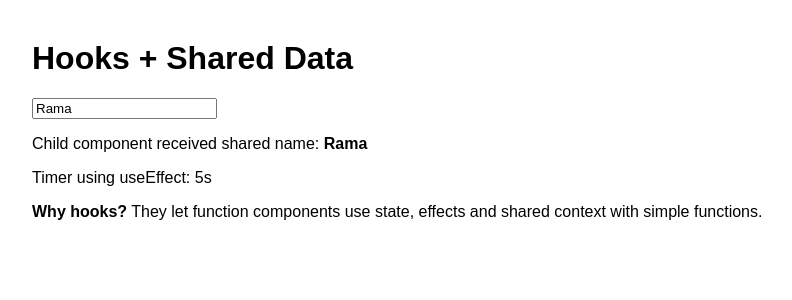
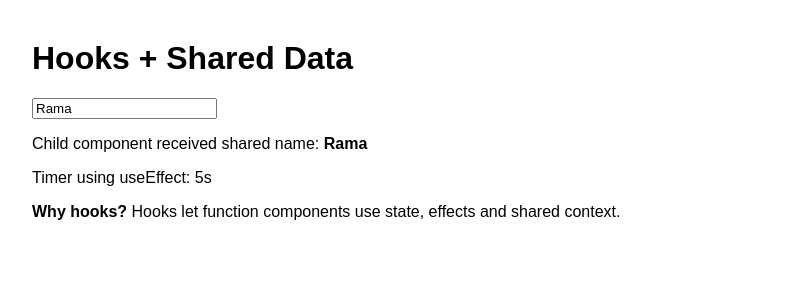
Before and after one commit to shiva31rama-cell/FSD2-LAB-SYLLABUS, a React (Vite) app in the folder 09-react-hooks-sharing-data/: page / in a window 1280 px wide. Shown: the top 300 px of the page, without its empty margins (208-1000 px from the left). Built offline with nearby package versions, Linux system fonts and the light colour scheme.

Commit message:
style: format Experiment 09 React source

```diff
--- a/09-react-hooks-sharing-data/src/main.jsx
+++ b/09-react-hooks-sharing-data/src/main.jsx
@@ -1,26 +1,99 @@
-import React, { createContext, useContext, useEffect, useState } from 'react';
+import React, {
+  createContext,
+  useContext,
+  useEffect,
+  useState,
+} from 'react';
+
 import { createRoot } from 'react-dom/client';
+
+// ------------------------------------------------------------
+// Shared context
+// ------------------------------------------------------------
 
 const NameContext = createContext('Guest');
 
+// ------------------------------------------------------------
+// Child component
+// ------------------------------------------------------------
+
 function Child() {
-  const name = useContext(NameContext); // Read shared data without prop drilling.
-  return <p>Child component received shared name: <b>{name}</b></p>;
+  const name = useContext(NameContext);
+
+  return (
+    <p>
+      Child component received shared
+      name: <strong>{name}</strong>
+    </p>
+  );
 }
+
+// ------------------------------------------------------------
+// Main App component
+// ------------------------------------------------------------
 
 function App() {
   const [name, setName] = useState('Rama');
   const [seconds, setSeconds] = useState(0);
-  useEffect(() => { const id = setInterval(() => setSeconds(s => s + 1), 1000); return () => clearInterval(id); }, []);
 
-  return <NameContext.Provider value={name}>
-    <main style={{fontFamily:'Arial',maxWidth:800,margin:'40px auto'}}>
-      <h1>Hooks + Shared Data</h1>
-      <input value={name} onChange={e => setName(e.target.value)} />
-      <Child />
-      <p>Timer using useEffect: {seconds}s</p>
-      <p><b>Why hooks?</b> They let function components use state, effects and shared context with simple functions.</p>
-    </main>
-  </NameContext.Provider>;
+  // Update the timer every second.
+  useEffect(() => {
+    const intervalId = setInterval(() => {
+      setSeconds((currentSeconds) =>
+        currentSeconds + 1,
+      );
+    }, 1000);
+
+    // Clean up the interval when the
+    // component is removed.
+    return () => {
+      clearInterval(intervalId);
+    };
+  }, []);
+
+  return (
+    <NameContext.Provider value={name}>
+      <main
+        style={{
+          fontFamily: 'Arial, sans-serif',
+          maxWidth: '800px',
+          margin: '40px auto',
+          padding: '0 20px',
+        }}
+      >
+        <h1>
+          Hooks + Shared Data
+        </h1>
+
+        <input
+          value={name}
+          onChange={(event) =>
+            setName(event.target.value)
+          }
+        />
+
+        <Child />
+
+        <p>
+          Timer using useEffect: {seconds}s
+        </p>
+
+        <p>
+          <strong>Why hooks?</strong>{' '}
+          Hooks let function components use
+          state, effects and shared context.
+        </p>
+      </main>
+    </NameContext.Provider>
+  );
 }
-createRoot(document.getElementById('root')).render(<App />);
+
+// ------------------------------------------------------------
+// Render React application
+// ------------------------------------------------------------
+
+createRoot(
+  document.getElementById('root'),
+).render(
+  <App />,
+);
```
